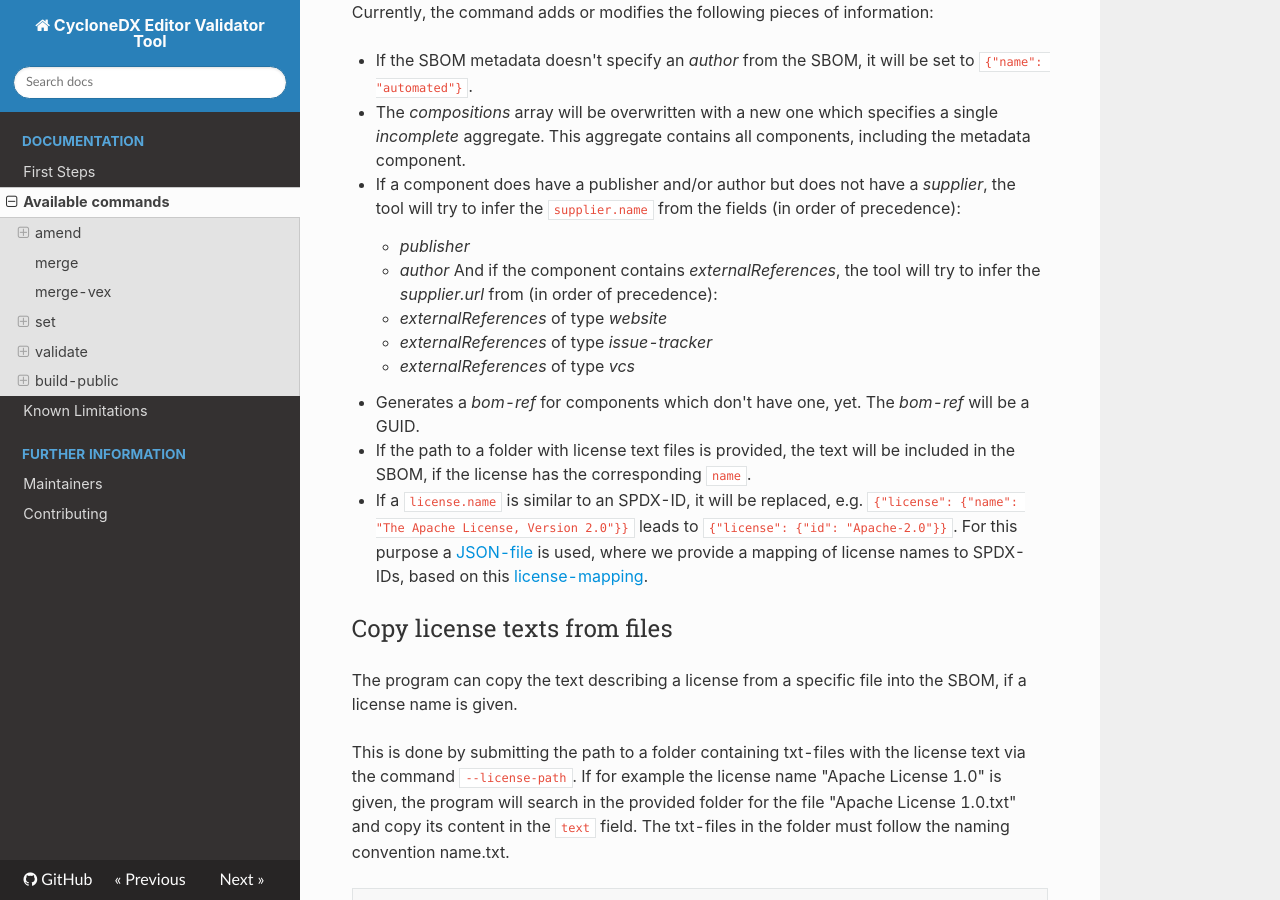
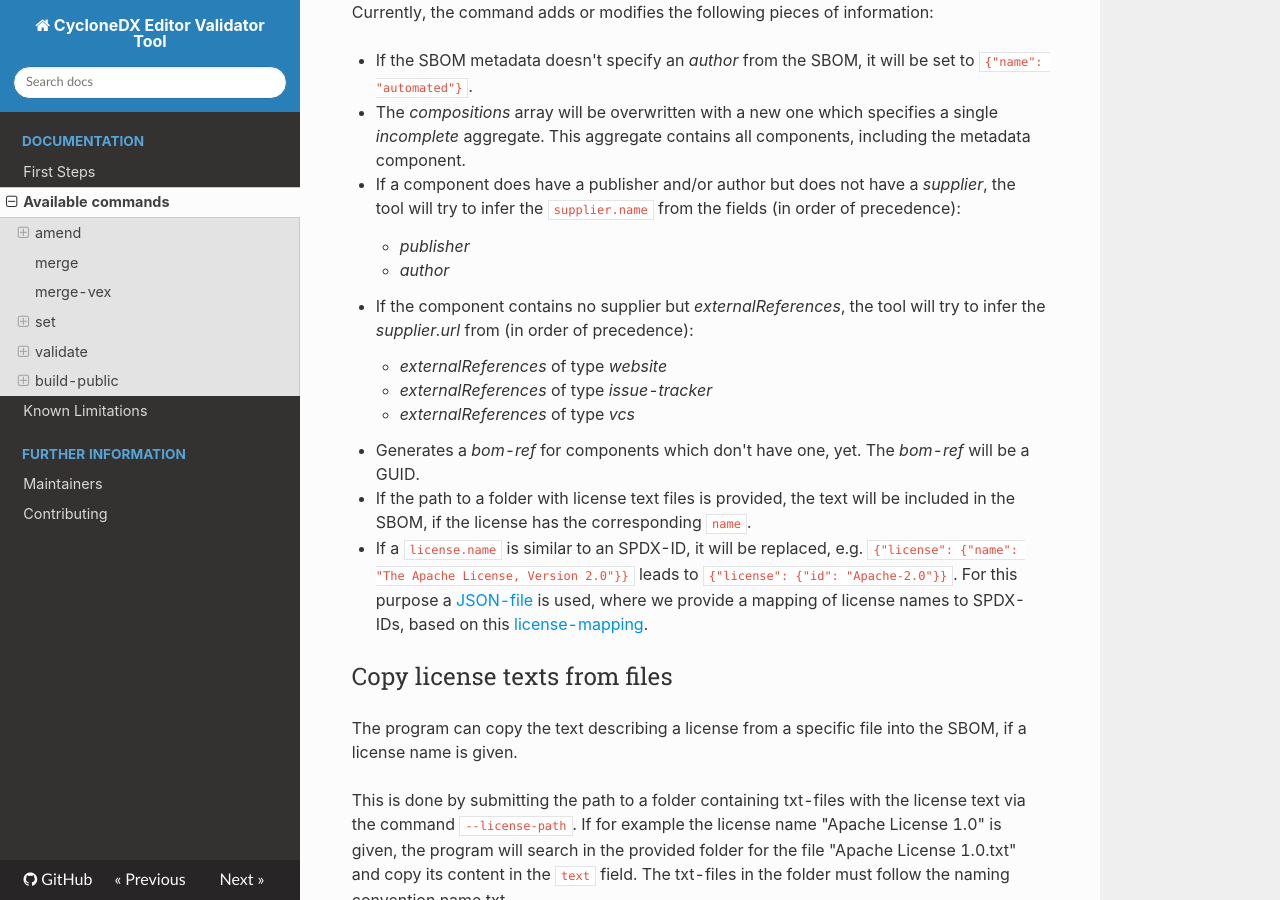
Before and after one commit to Festo-se/cyclonedx-editor-validator, an MkDocs documentation site: the page built from docs/available_commands.md, in a window 1280 px wide and 900 px high, scrolled down 476 px. Built offline with MkDocs 1.6.1, drawn with Linux system fonts in a browser that asks for light colours; nearby versions of some CDN libraries; some web fonts are replaced.

Commit message:
docs: fixes the formatting

```diff
--- a/docs/available_commands.md
+++ b/docs/available_commands.md
@@ -17,7 +17,7 @@
 * If a component does have a publisher and/or author but does not have a *supplier*, the tool will try to infer the `supplier.name` from the fields (in order of precedence):
   * *publisher*
   * *author*
- And if the component contains *externalReferences*, the tool will try to infer the *supplier.url* from (in order of precedence):
+* If the component contains no supplier but *externalReferences*, the tool will try to infer the *supplier.url* from (in order of precedence):
   * *externalReferences* of type *website*
   * *externalReferences* of type *issue-tracker*
   * *externalReferences* of type *vcs*
```
